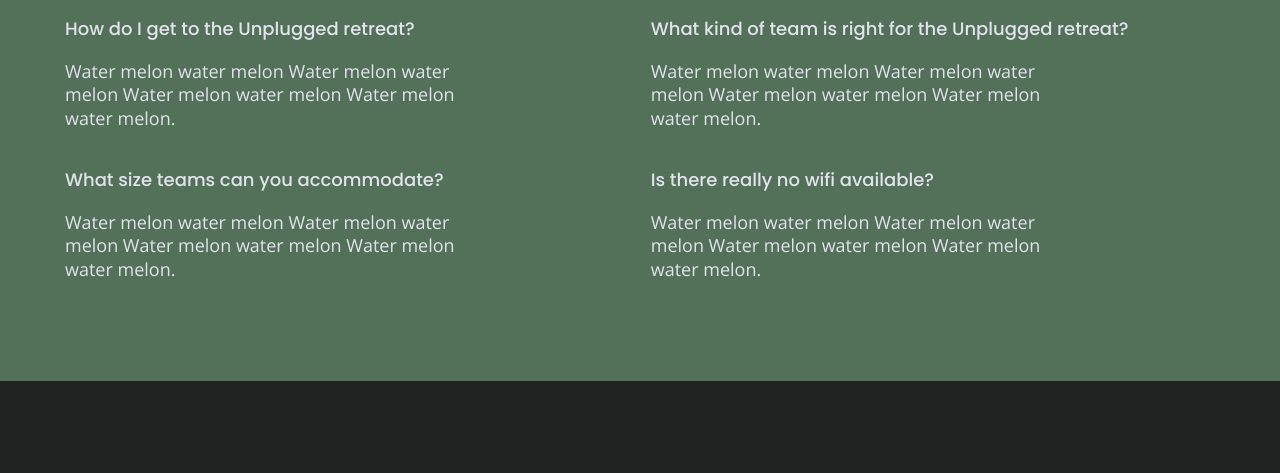
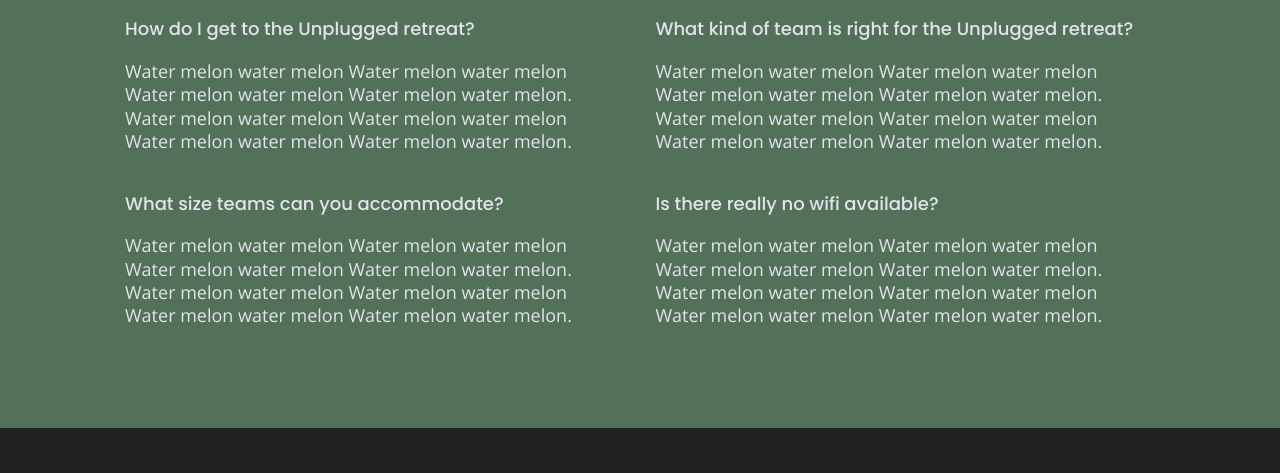
Before and after one commit to LaurenTejada/responsive-project-1, a website: page faq/index.html in a window 1280 px wide. Shown: the part 257-730 px from the top of the page. Drawn offline with nearby package versions, Linux system fonts and the light colour scheme.

Commit message:
Updated desktop faq styles

```diff
--- a/css/main.css
+++ b/css/main.css
@@ -994,6 +994,11 @@ address {
   /******** faq ********/
   .faq-section .content-wrapper {
     max-width: unset;
+    width: 100%;
+    margin: 0;
+    padding-left: 125px;
+    padding-right: 135px;
+    padding-bottom: 60px;
   }
 
   .faq-section .content-wrapper h2 {
@@ -1013,17 +1018,14 @@ address {
   }
 
   .faq-section .content-wrapper h3 {
-    width: 90%;
+    width: 100%;
     font-size: 18px;
   }
 
   .faq-section .content-wrapper p {
+    width: 100%;
     margin-bottom: 40px;
     font-size: 18px;
-  }
-
-  .faq-section .content-wrapper {
-    padding-bottom: 60px;
   }
 
   /******** about ********/
--- a/faq/index.html
+++ b/faq/index.html
@@ -48,11 +48,13 @@
           <h3>How do I get to the Unplugged retreat?</h3>
           <p>
             Water melon water melon Water melon water melon Water melon water melon Water melon water melon.
+            Water melon water melon Water melon water melon Water melon water melon Water melon water melon.
           </p>
         </div>
         <div class="block">
           <h3>What kind of team is right for the Unplugged retreat?</h3>
           <p>
+            Water melon water melon Water melon water melon Water melon water melon Water melon water melon.
             Water melon water melon Water melon water melon Water melon water melon Water melon water melon.
           </p>
         </div>
@@ -60,11 +62,13 @@
           <h3>What size teams can you accommodate?</h3>
           <p>
             Water melon water melon Water melon water melon Water melon water melon Water melon water melon.
+            Water melon water melon Water melon water melon Water melon water melon Water melon water melon.
           </p>
         </div>
         <div class="block">
           <h3>Is there really no wifi available?</h3>
           <p>
+            Water melon water melon Water melon water melon Water melon water melon Water melon water melon.
             Water melon water melon Water melon water melon Water melon water melon Water melon water melon.
           </p>
         </div>
```
